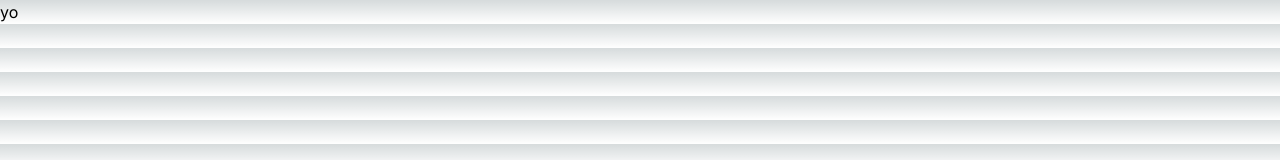
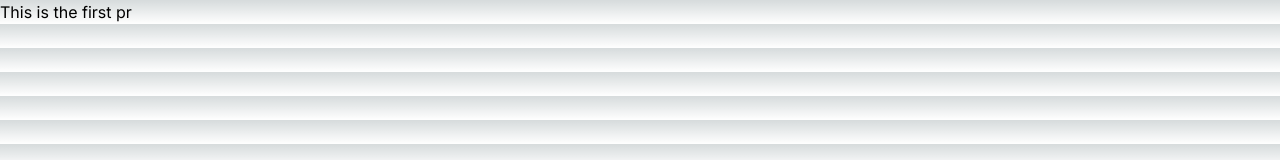
Before and after one commit to Raghavj2000/Portfolio, a Next.js app: page / in a window 1280 px wide. Shown: the top 160 px of the page. Built offline with nearby package versions, Linux system fonts and the light colour scheme.

Commit message:
first code

```diff
--- a/app/page.js
+++ b/app/page.js
@@ -1,5 +1,5 @@
 import Image from "next/image";
 
 export default function Home() {
-  return <main>yo</main>;
+  return <main>This is the first pr</main>;
 }
```
